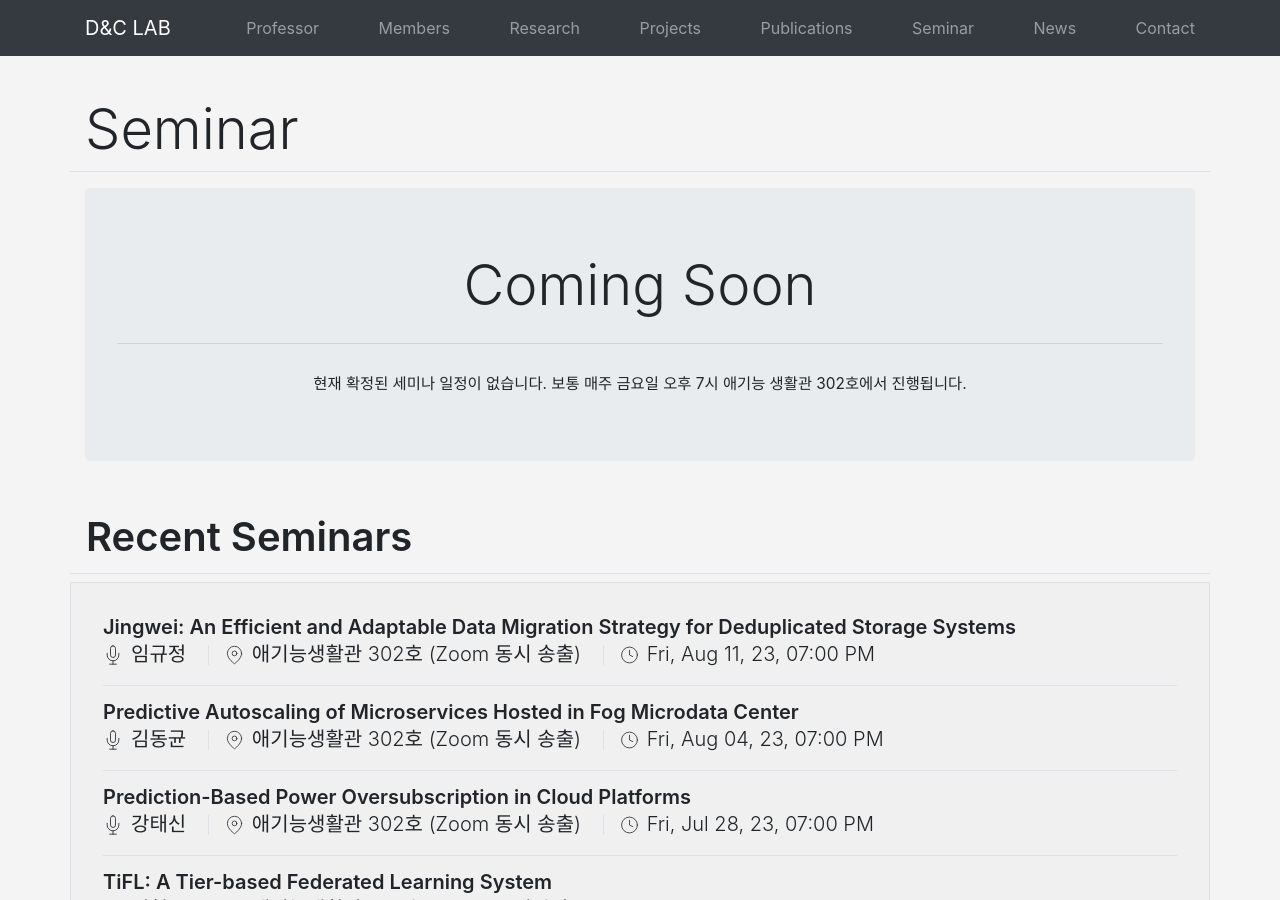
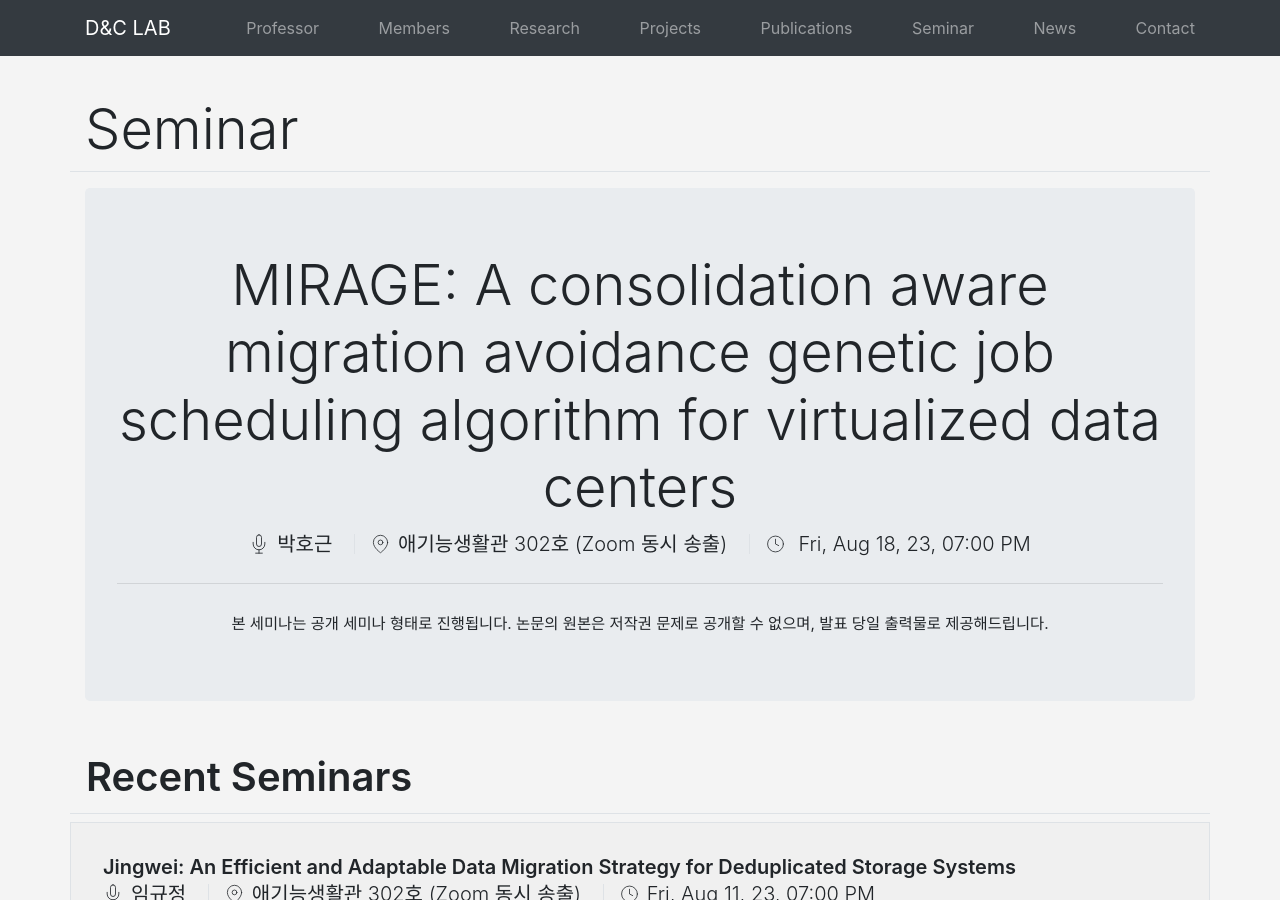
Before and after one commit to KU-Cloud/ku-cloud.github.io, a Jekyll site: the page built from seminar.html, in a window 1280 px wide and 900 px high. Built offline with Jekyll 4.4.1, drawn with Linux system fonts in a browser that asks for light colours.

Commit message:
update seminar

```diff
--- a/_data/seminars.yaml
+++ b/_data/seminars.yaml
@@ -963,3 +963,7 @@
   speacker: 임규정
   date: 2023-08-11T19:00:00.000+0900
   location: 애기능생활관 302호 (Zoom 동시 송출)
+- title: 'MIRAGE: A consolidation aware migration avoidance genetic job scheduling algorithm for virtualized data centers'
+  speacker: 박호근
+  date: 2023-08-18T19:00:00.000+0900
+  location: 애기능생활관 302호 (Zoom 동시 송출)
```
